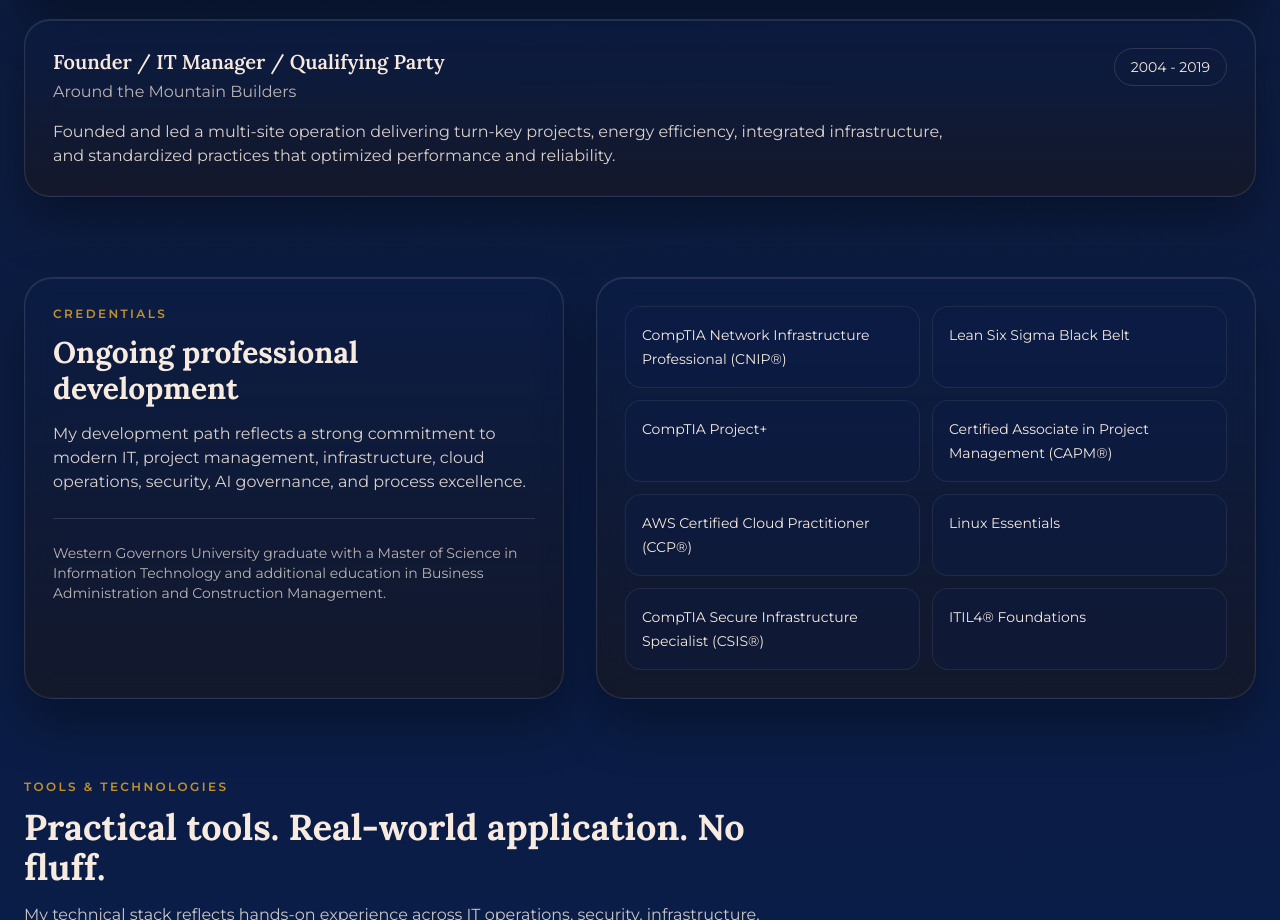
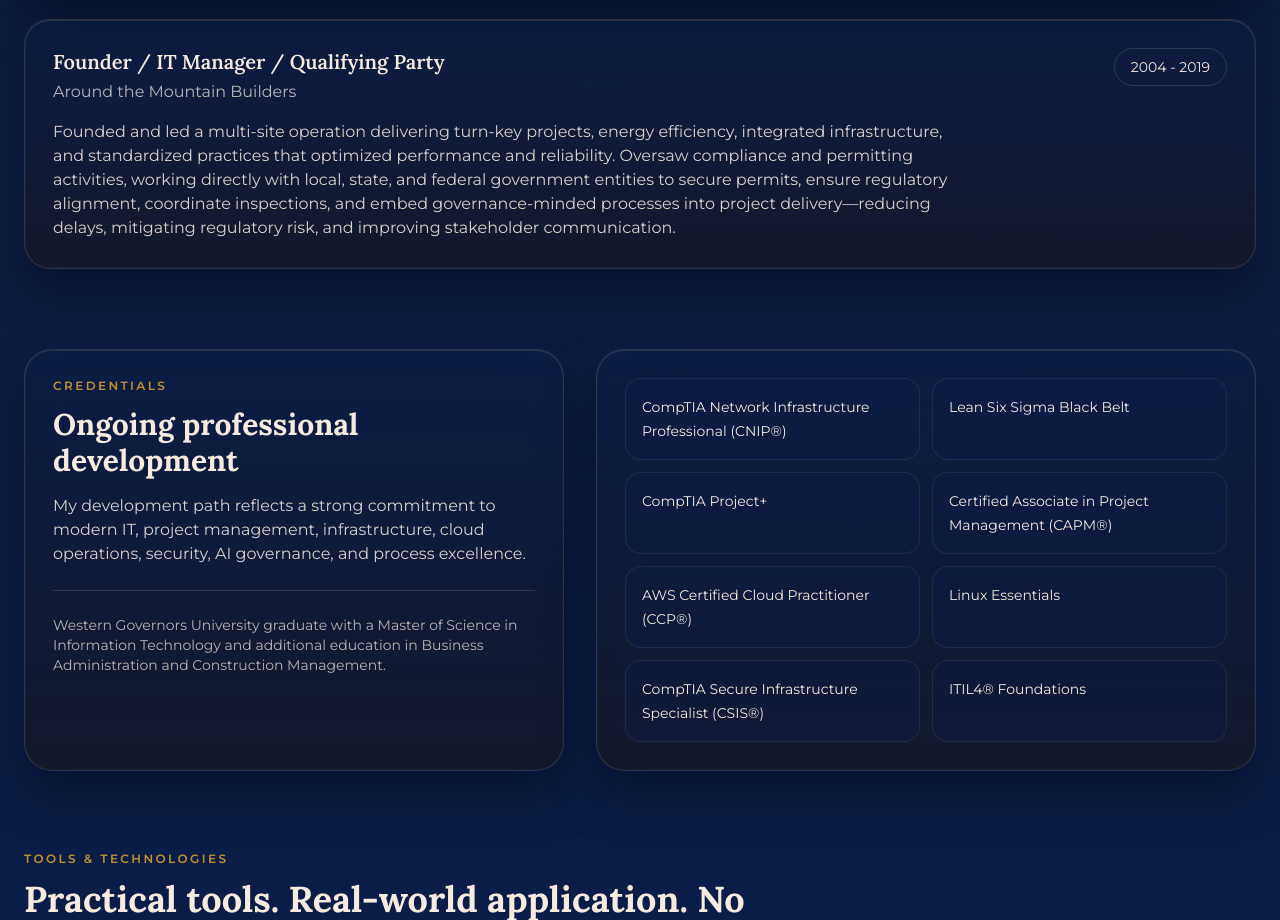
Before and after one commit to zibtec/nictec, a React (Vite) app: page / in a window 1280 px wide. Shown: the part 3211-4131 px from the top of the page. Built offline with nearby package versions, Linux system fonts and the light colour scheme; no server answers.

Commit message:
Add governance and government-relationship language to Around the Mountain Builders summary

```diff
--- a/src/NickCouryPortfolioHomepage.jsx
+++ b/src/NickCouryPortfolioHomepage.jsx
@@ -209,7 +209,7 @@
       company: "Around the Mountain Builders",
       period: "2004 - 2019",
       summary:
-        "Founded and led a multi-site operation delivering turn-key projects, energy efficiency, integrated infrastructure, and standardized practices that optimized performance and reliability.",
+        "Founded and led a multi-site operation delivering turn-key projects, energy efficiency, integrated infrastructure, and standardized practices that optimized performance and reliability. Oversaw compliance and permitting activities, working directly with local, state, and federal government entities to secure permits, ensure regulatory alignment, coordinate inspections, and embed governance-minded processes into project delivery—reducing delays, mitigating regulatory risk, and improving stakeholder communication.",
     },
   ];
 
```
